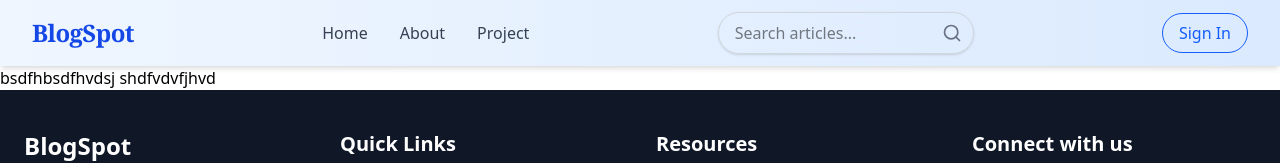
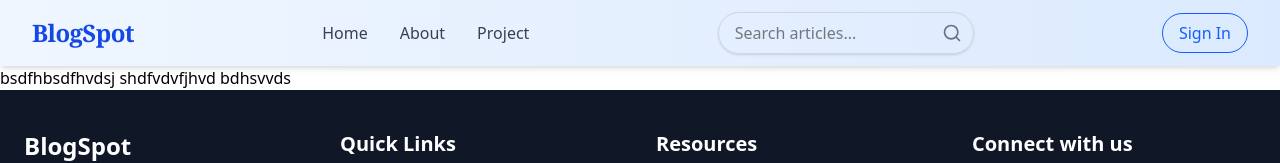
Before and after one commit to Priyanshu2608/BlogSpot, a React (Vite) app in the folder client/: page / in a window 1280 px wide. Shown: the top 163 px of the page. Built offline with nearby package versions, Linux system fonts and the light colour scheme.

Commit message:
Feat: again

```diff
--- a/client/src/pages/Home.jsx
+++ b/client/src/pages/Home.jsx
@@ -4,6 +4,7 @@
     <div>
       bsdfhbsdfhvdsj
       shdfvdvfjhvd
+      bdhsvvds
       <div></div>
     </div>
   )
```
